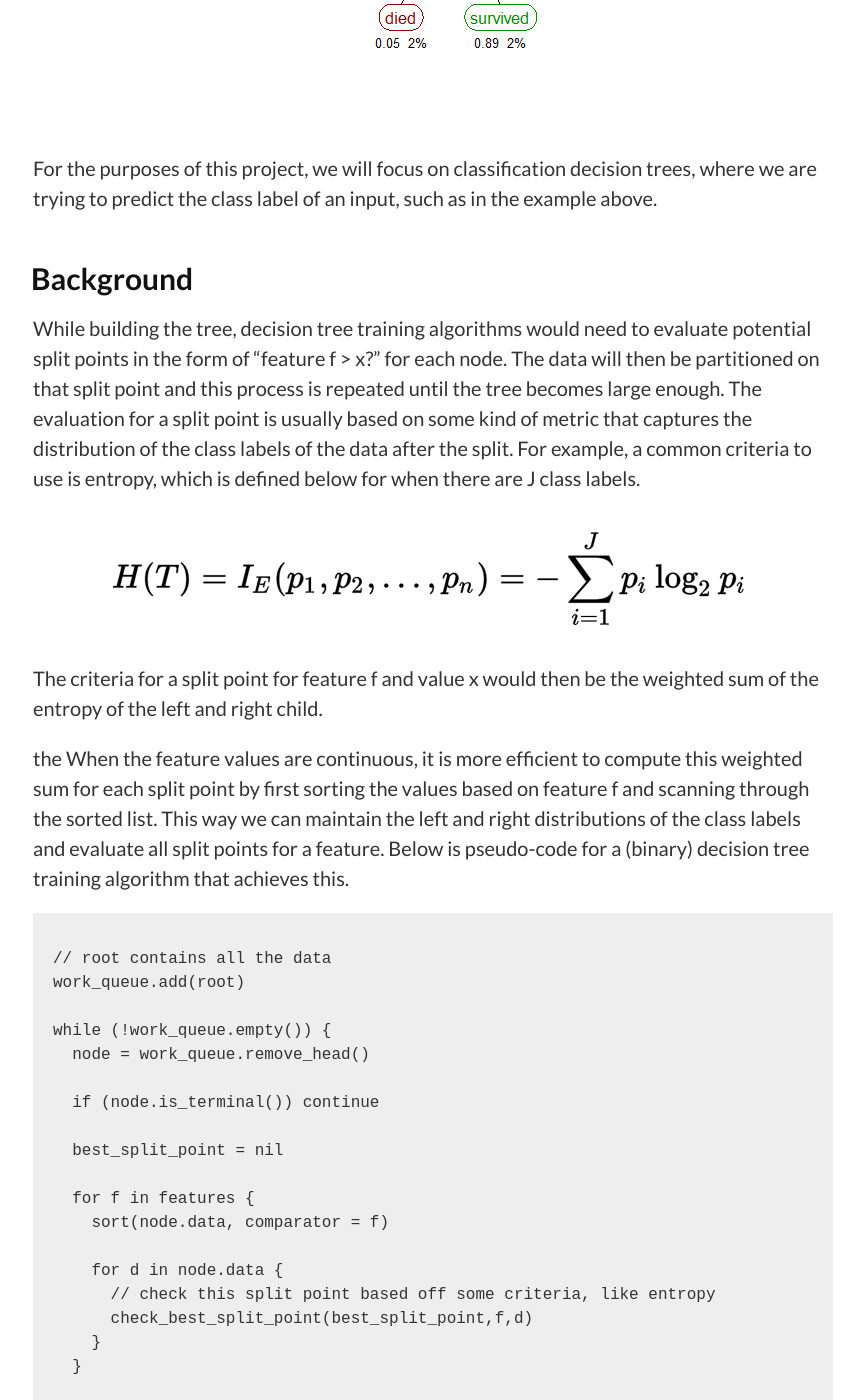
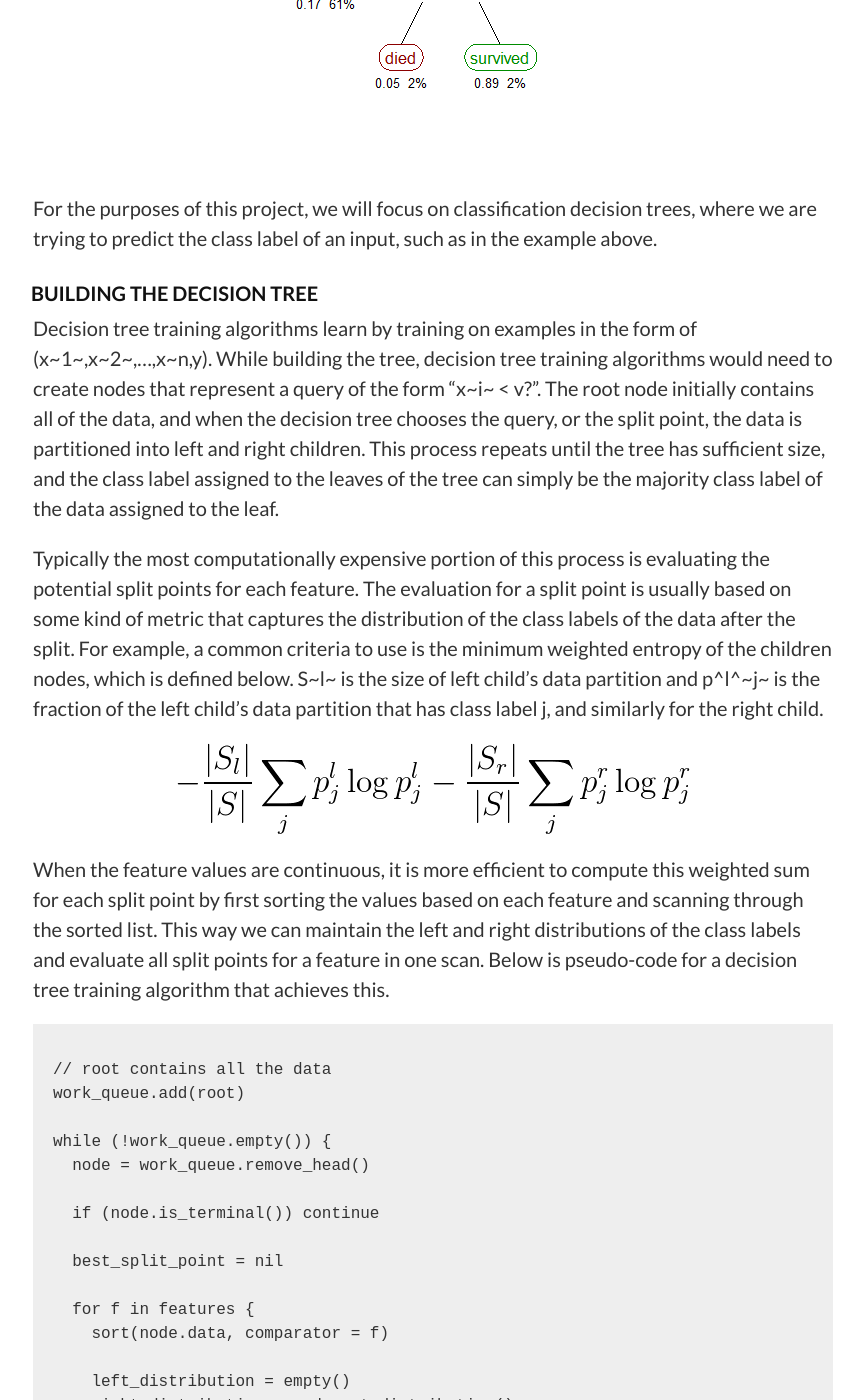
Before and after one commit to raypeng/DGBDT, a Jekyll site: the page built from index.md, in a window 1280 px wide and 1400 px high, scrolled down 2260 px. Shown: the whole window, without its empty margins (207-1071 px from the left). Built offline with Jekyll 4.4.1, drawn with Linux system fonts in a browser that asks for light colours; our own code applies the rules of GitHub Pages for plain Markdown files; some of the changed text lies outside the part shown.

Commit message:
added entropy

```diff
--- a/index.md
+++ b/index.md
@@ -31,14 +31,16 @@ sequential version, with similar accuracy.
 
 ## Background
 
+### Decision Tree Basics
+
 Decision trees are a common model used in machine learning and data mining to approximate regression or classification functions.
 They model functions of the form:
 
 ![equation](assets/equation.png)
 
-Where x~1 through x~n are the features of the input and y is the output.
+Where x~1~ through x~p~ are the features of the input and y is the output.
 
-A decision tree models this function with a series of queries of the form "x~i < v?", where v is a value of the feature.
+A decision tree models this function with a series of queries of the form "x~i~ < v?", where v is a value of the feature.
 For example, below is an example of a decision tree used to predict whether or not a
 passenger survived the Titanic, based on the features gender, age, and
 number of siblings/spouses.
@@ -50,29 +52,35 @@ number of siblings/spouses.
 <br>
 
 For the purposes of this project, we will focus on classification decision
-trees, where we are trying to predict the class label of an input, such as in
-the example above.
+trees, where we are trying to predict the class label of an input, such as in the example above.
 
-## Background
+### Building the Decision Tree
 
-While building the tree, decision tree training algorithms would need to
-evaluate potential split points in the form of "feature f > x?" for each node.
-The data will then be partitioned on that split point and this process is
-repeated until the
-tree becomes large enough. The evaluation for a split point is usually based on some kind of metric that captures the distribution of the class labels of the data after the split.
-For example, a common criteria to use is entropy, which is defined below
-for when there are J class labels.
+Decision tree training algorithms learn by
+training on examples in the form of (x~1~,x~2~,...,x~n,y).
+While building the tree, decision tree training algorithms would need to create
+nodes that represent a query of the form "x~i~ < v?". The root node initially
+contains all of the data, and when the decision tree chooses the query, or
+the split point, the data is partitioned into left and right
+children. This process repeats until the tree has sufficient size, and
+the class label assigned to the leaves of the tree can simply be the majority class label
+of the data assigned to the leaf.
+
+Typically the most computationally expensive portion of this process is evaluating the potential split
+points for each feature. The evaluation for a split point is usually based on some kind of metric that captures the
+distribution of the class labels of the data after the split.
+For example, a common criteria to use is the minimum
+weighted entropy of the children nodes, which is defined below. S~l~ is the size
+of left child's data partition and p^l^~j~ is the fraction of the left child's
+data partition that has class label j, and similarly for the right child.
 
 ![entropy](assets/entropy.png)
 
-The criteria for a split point for feature f and value x would then be the weighted sum of the entropy of the left and right child.
-
-
-the When the feature values are continuous, it is more efficient to compute this weighted sum
-for each split point by first sorting the values based on feature f and scanning
+When the feature values are continuous, it is more efficient to compute this weighted sum
+for each split point by first sorting the values based on each feature and scanning
 through the sorted list. This way we can maintain the left and right
-distributions of the class labels and evaluate all split points for a feature.
-Below is pseudo-code for a (binary) decision tree training algorithm that achieves this.
+distributions of the class labels and evaluate all split points for a feature in
+one scan. Below is pseudo-code for a decision tree training algorithm that achieves this.
 
 <pre>
 
@@ -89,9 +97,16 @@ while (!work_queue.empty()) {
   for f in features {
     sort(node.data, comparator = f)
 
+    left_distribution = empty()
+    right_distribution = node.get_distribution()
+
     for d in node.data {
       // check this split point based off some criteria, like entropy
-      check_best_split_point(best_split_point,f,d)
+      criteria = eval(left_distribution,right_distribution)
+
+      best_split_point = upate_best_split_point(criteria, best_split_point)
+
+      update_distributions(left_distribution, right_distribution, d);
     }
   }
 
```
Also changed, not shown: assets/entropy.png.
